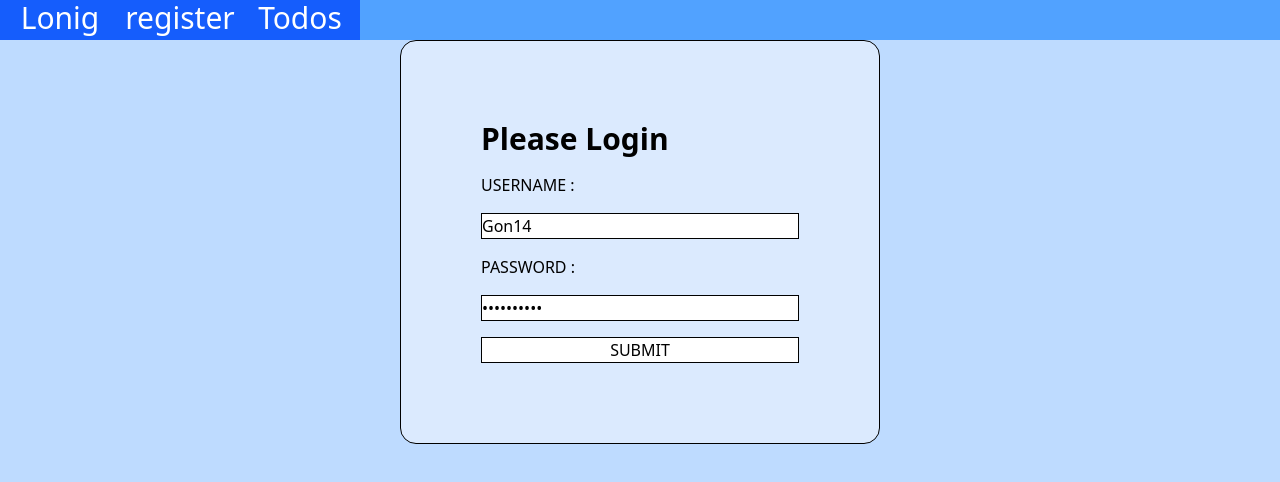
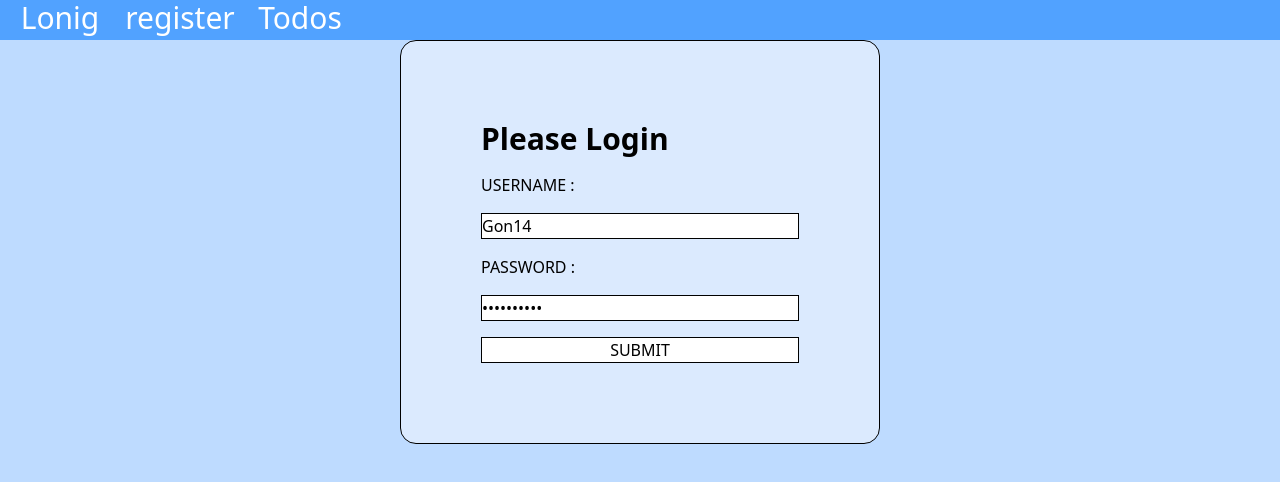
Before and after one commit to Rizdle/Midterm_Arnon_14, a React (Vite) app: page / in a window 1280 px wide. Shown: the top 482 px of the page. Built offline with nearby package versions, Linux system fonts and the light colour scheme.

Commit message:
update_1

```diff
--- a/src/components/NavBar.jsx
+++ b/src/components/NavBar.jsx
@@ -3,13 +3,13 @@ import { NavLink } from "react-router";
 function NavBar() {
   return (
     <div className=" bg-blue-400 h-10 flex text-3xl text-white ">
-      <div className={"bg-blue-600 w-30  flex justify-center"}>
+      <div className={" flex justify-center hover:bg-blue-600 w-30 "}>
         <NavLink to="/">Lonig</NavLink>
       </div>
-      <div className={"bg-blue-600 w-30  flex justify-center"}>
+      <div className={"  flex justify-center hover:bg-blue-600 w-30"}>
         <NavLink to="register">register</NavLink>
       </div>
-      <div className={"bg-blue-600 w-30   flex justify-center"}>
+      <div className={"flex justify-center hover:bg-blue-600 w-30"}>
         <NavLink to="todos">Todos</NavLink>
       </div>
     </div>
```
